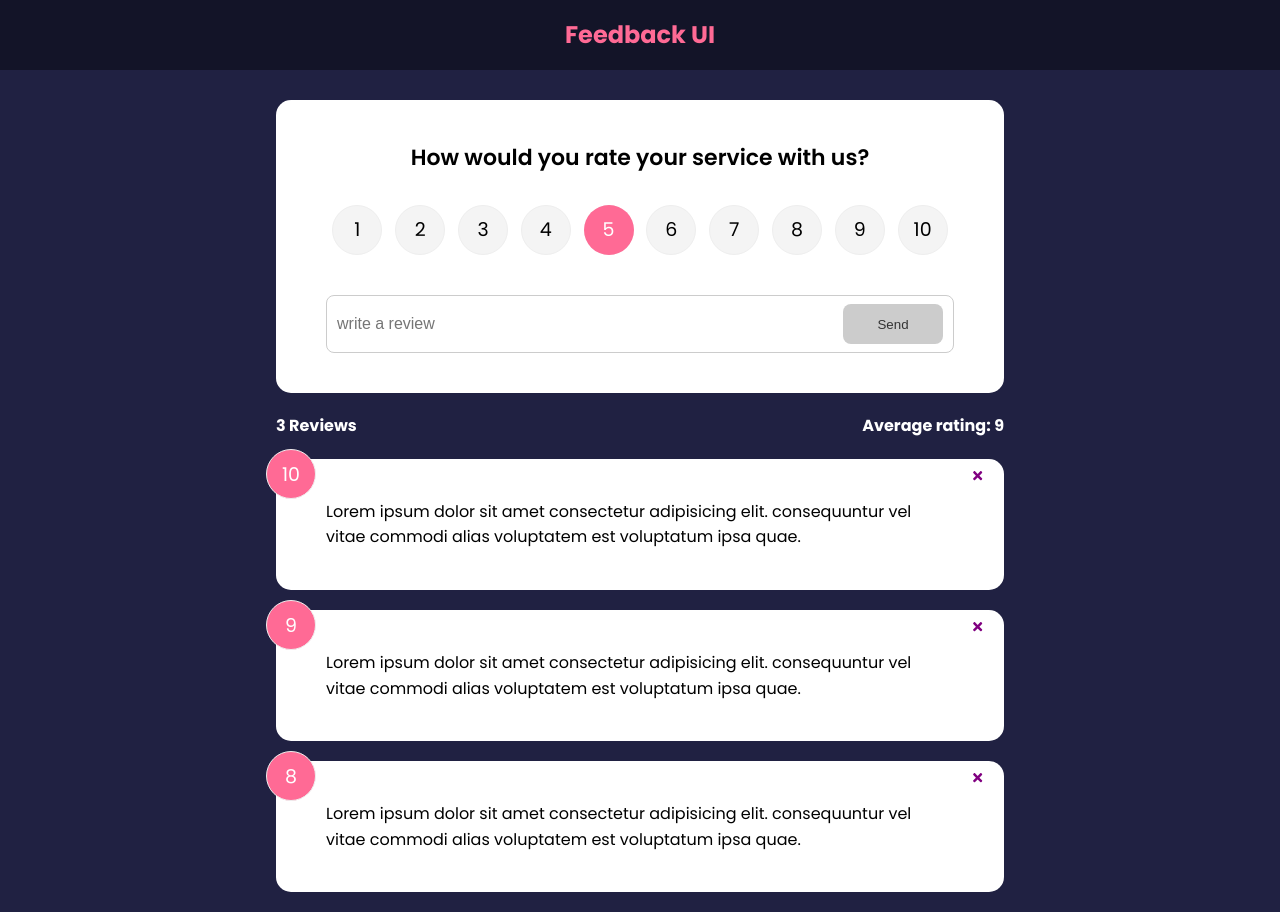
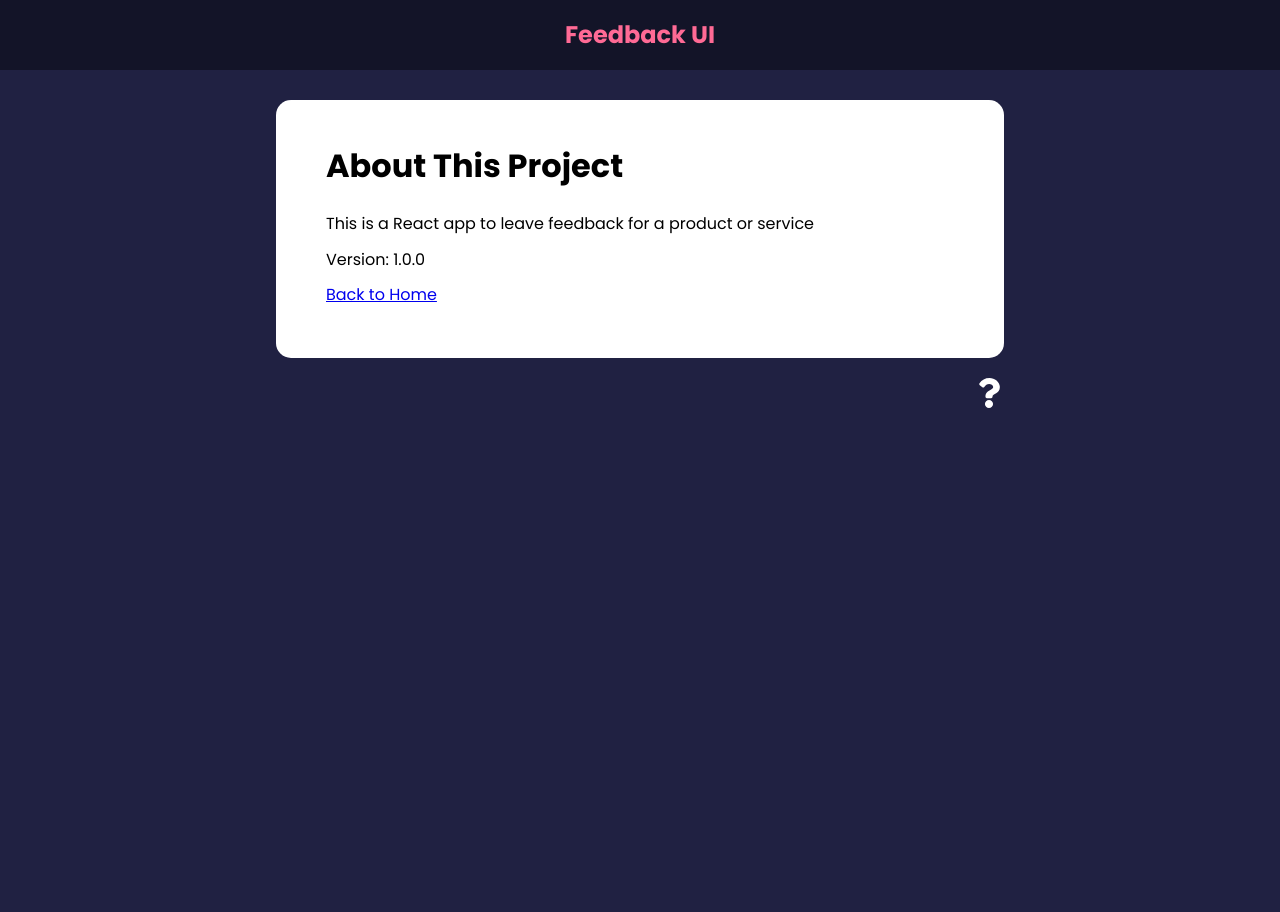
Before and after one commit to diptim01/Feedback-review-app, a React (Create React App) app: page /about in a window 1280 px wide. After the commit the page ends 800 px from the top, so only its background shows below. Built offline with nearby package versions, Linux system fonts and the light colour scheme.

Commit message:
Links created

```diff
--- a/package.json
+++ b/package.json
@@ -12,6 +12,7 @@
     "react": "^18.2.0",
     "react-dom": "^18.2.0",
     "react-icons": "^4.4.0",
+    "react-router-dom": "^6.3.0",
     "react-scripts": "5.0.1",
     "uuid": "^8.3.2",
     "web-vitals": "^2.1.4"
--- a/src/App.js
+++ b/src/App.js
@@ -1,10 +1,13 @@
-import {v4 as uuidv4} from 'uuid'
+import { v4 as uuidv4 } from "uuid";
 import FeedbackList from "./component/FeedbackList";
 import Header from "./component/Header";
 import FeedbackData from "./data/FeedbackData";
 import { useState } from "react";
 import FeedbackStats from "./component/FeedbackStats";
 import FeedbackForm from "./component/FeedbackForm";
+import AboutPage from "./pages/AboutPage";
+import { BrowserRouter as Router, Route, Routes } from "react-router-dom";
+import AboutIconLink from "./component/AboutIconLink";
 
 function App() {
   const [FeedBackItems, setFeedBackItems] = useState(FeedbackData);
@@ -14,19 +17,35 @@ function App() {
     }
   };
   const addFeedback = (newFeedback) => {
-    newFeedback.id = uuidv4()
-    setFeedBackItems([newFeedback,...FeedBackItems])
+    newFeedback.id = uuidv4();
+    setFeedBackItems([newFeedback, ...FeedBackItems]);
   };
 
   return (
-    <>
+    <Router>
       <Header />
       <div className="container">
-        <FeedbackForm handleAdd={addFeedback} />
-        <FeedbackStats feedback={FeedBackItems} />
-        <FeedbackList feedback={FeedBackItems} handleDelete={deleteFeedback} />
+        <Routes>
+          <Route
+            exact
+            path="/"
+            element={
+              <>
+                <FeedbackForm handleAdd={addFeedback} />
+                <FeedbackStats feedback={FeedBackItems} />
+                <FeedbackList
+                  feedback={FeedBackItems}
+                  handleDelete={deleteFeedback}
+                />
+              </>
+            }
+          ></Route>
+          <Route path="/about" element={<AboutPage />} />
+        </Routes>
+
+        <AboutIconLink />
       </div>
-    </>
+    </Router>
   );
 }
 
--- /dev/null
+++ b/src/component/AboutIconLink.jsx
@@ -0,0 +1,15 @@
+import { FaQuestion } from "react-icons/fa";
+import { Link } from "react-router-dom";
+
+function AboutIconLink() {
+  return (
+    <div className="about-link">
+      {/* Do not use a tags because it refreshes the page. Not the speed you want! */}
+      <Link to="/about">
+        <FaQuestion size={30} />
+      </Link>
+    </div>
+  );
+}
+
+export default AboutIconLink;
--- /dev/null
+++ b/src/pages/AboutPage.jsx
@@ -0,0 +1,19 @@
+import Card from "../component/shared/Card";
+import { Link } from "react-router-dom";
+function AboutPage() {
+  return (
+    <Card>
+      <div className="about">
+        <h1>About This Project</h1>
+        <p>This is a React app to leave feedback for a product or service</p>
+        <p>Version: 1.0.0</p>
+
+        <p>
+          <Link to="/">Back to Home</Link>
+        </p>
+      </div>
+    </Card>
+  );
+}
+
+export default AboutPage;
```
Also changed, not shown: 1 other file (tests, documents, lock files or other folders).
